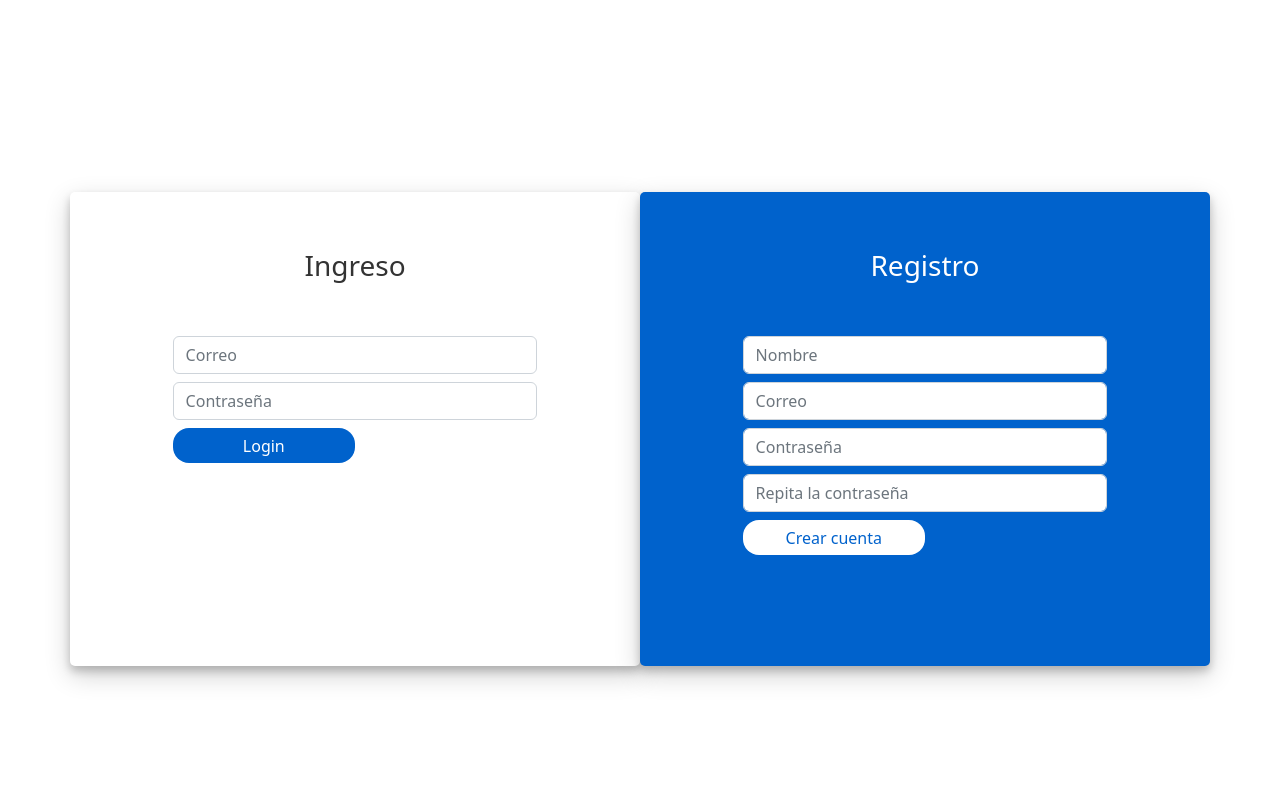
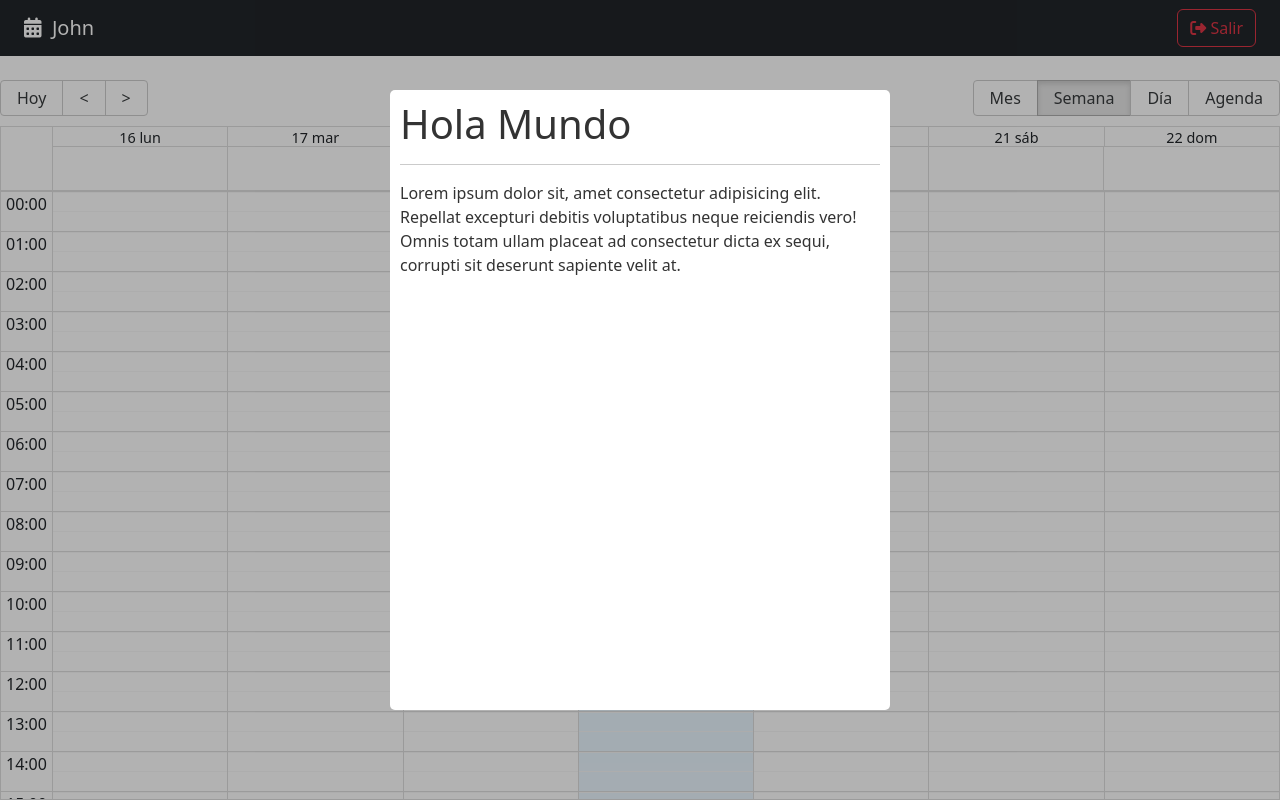
Before and after one commit to juang-10/calendar-frontend, a React (Vite) app: page / in a window 1280 px wide. Before the commit this address led to /auth/login. Built offline with nearby package versions, Linux system fonts and the light colour scheme.

Commit message:
feat: Add CalendarModal component and integrate it into CalendarPage

```diff
--- /dev/null
+++ b/src/calendar/components/CalendarModal.jsx
@@ -0,0 +1,39 @@
+import { useState } from 'react';
+import Modal from 'react-modal';
+
+const customStyles = {
+  content: {
+    top: '50%',
+    left: '50%',
+    right: 'auto',
+    bottom: 'auto',
+    marginRight: '-50%',
+    transform: 'translate(-50%, -50%)',
+  },
+};
+
+Modal.setAppElement('#root');
+
+export const CalendarModal = () => {
+
+  const [isOpen, setIsOpen] = useState(true);
+
+  const onCloseModal = () => {
+    setIsOpen(false);
+  }
+
+  return (
+    <Modal
+      isOpen={ isOpen }
+      onRequestClose={ onCloseModal }
+      style={ customStyles }
+      className="modal"
+      overlayClassName="modal-fondo"
+      closeTimeoutMS={200}
+    >
+      <h1>Hola Mundo</h1>
+      <hr />
+      <p>Lorem ipsum dolor sit, amet consectetur adipisicing elit. Repellat excepturi debitis voluptatibus neque reiciendis vero! Omnis totam ullam placeat ad consectetur dicta ex sequi, corrupti sit deserunt sapiente velit at.</p>
+    </Modal>
+  )
+}
--- a/src/calendar/index.js
+++ b/src/calendar/index.js
@@ -1,3 +1,4 @@
 export * from './components/CalendarEvent'
 export * from './components/Navbar'
 export * from './pages/CalendarPage'
+export * from './components/CalendarModal'
--- a/src/calendar/pages/CalendarPage.jsx
+++ b/src/calendar/pages/CalendarPage.jsx
@@ -1,6 +1,6 @@
 import { addHours } from "date-fns"
 import { Calendar } from 'react-big-calendar'
-import { CalendarEvent, Navbar } from "../"
+import { CalendarEvent, CalendarModal, Navbar } from "../"
 import 'react-big-calendar/lib/css/react-big-calendar.css'
 import { localizer, getMessagesEs } from "../../helpers"
 import { useState } from "react"
@@ -68,6 +68,8 @@
         onSelectEvent={ onSelect }
         onView={ onViewChanged }
       />
+
+      <CalendarModal />
     </>
   )
 }
--- a/src/main.jsx
+++ b/src/main.jsx
@@ -1,6 +1,7 @@
 import { StrictMode } from 'react'
 import { createRoot } from 'react-dom/client'
 import { CalendarApp } from './CalendarApp.jsx'
+import './styles.css'
 
 createRoot(document.getElementById('root')).render(
   <StrictMode>
--- a/src/router/AppRouter.jsx
+++ b/src/router/AppRouter.jsx
@@ -3,7 +3,7 @@
 import { CalendarPage } from "../calendar"
 
 export const AppRouter = () => {
-  const authStatus = 'not-authenticated'
+  const authStatus = 'authenticated'
   return (
     <Routes>
       {
--- /dev/null
+++ b/src/styles.css
@@ -0,0 +1,40 @@
+/* Modal */
+.ReactModalPortal > div{
+  opacity: 0;
+}
+
+.ReactModalPortal .ReactModal__Overlay {
+  align-items: center;
+  display: flex;
+  justify-content: center;
+  transition: opacity .2s ease-in-out;
+  z-index: 999;
+}
+
+.modal-fondo {
+  background-color: rgba(0, 0, 0, 0.3);
+  bottom: 0;
+  left: 0;
+  right: 0;
+  top: 0;
+  position: fixed;
+}
+
+.ReactModalPortal .ReactModal__Overlay--after-open {
+  opacity: 1;
+}
+
+.ReactModalPortal .ReactModal__Overlay--before-close {
+  opacity: 0;
+}
+
+.modal {
+  background: white;
+  border-radius: 5px;
+  color: rgb(51, 51, 51);
+  display: inline;
+  max-height: 620px;
+  max-width: 500px;
+  outline: none;
+  padding: 10px;
+}
```
